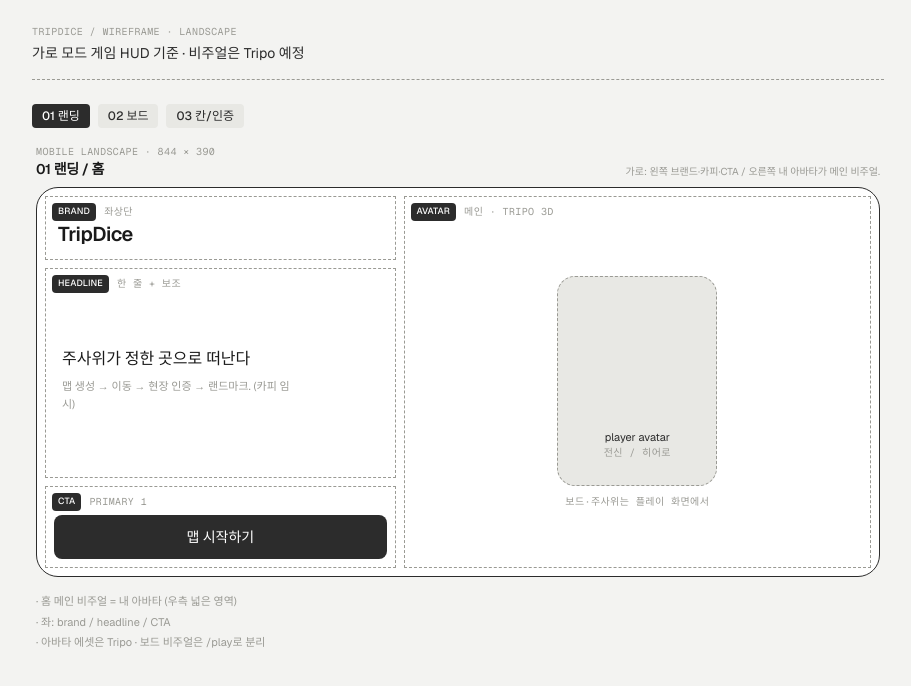
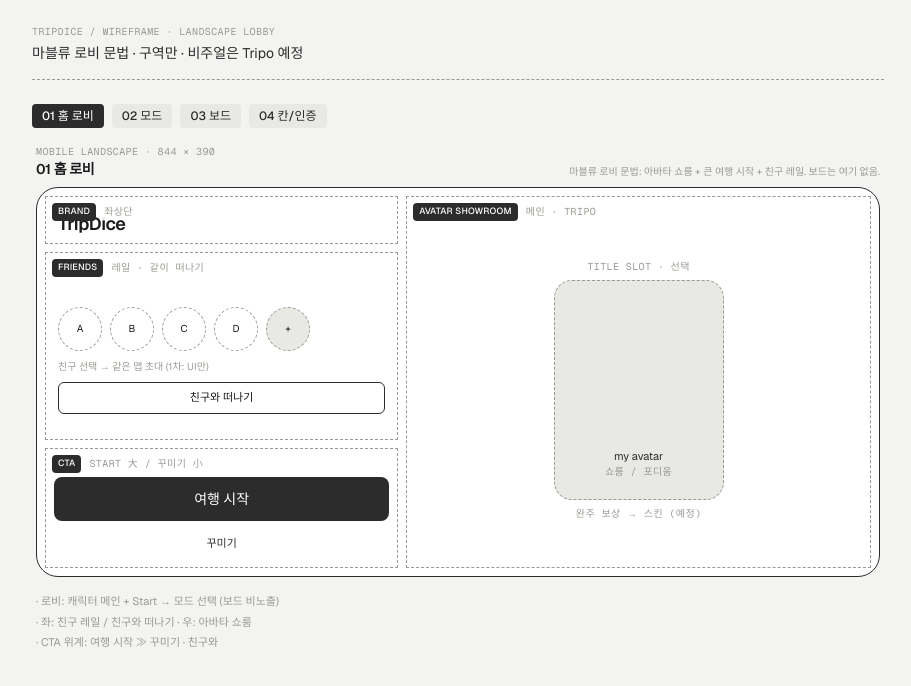
Before and after one commit to dudi199784-hash/tripdice, a Next.js app: page / in a window 1280 px wide. Shown: the top 686 px of the page, without its empty margins (182-1093 px from the left). Built offline with nearby package versions, Linux system fonts and the light colour scheme.

Commit message:
Refine lobby wireframe with friends rail and mode select.
Co-authored-by: Cursor <cursoragent@cursor.com>

```diff
--- a/src/app/layout.tsx
+++ b/src/app/layout.tsx
@@ -26,9 +26,9 @@ export default function RootLayout({ children }: LayoutProps<"/">) {
       <body className="flex min-h-full flex-col">
         <div className="mx-auto w-full max-w-[900px] flex-1 px-4 py-6 sm:px-6">
           <header className="mb-6 border-b border-dashed border-[var(--wire)] pb-4">
-            <p className="wire-label">tripdice / wireframe · landscape</p>
+            <p className="wire-label">tripdice / wireframe · landscape lobby</p>
             <p className="mt-1 text-sm text-[var(--wire-strong)]">
-              가로 모드 게임 HUD 기준 · 비주얼은 Tripo 예정
+              마블류 로비 문법 · 구역만 · 비주얼은 Tripo 예정
             </p>
           </header>
           {children}
--- /dev/null
+++ b/src/app/mode/page.tsx
@@ -0,0 +1,73 @@
+import Link from "next/link";
+import { PhoneFrame, Region, SketchNav, SpecList } from "@/components/sketch";
+
+const regions = ["서울", "경기", "강원", "충청", "전라", "경상", "제주", "인천"];
+
+export default function ModePage() {
+  return (
+    <>
+      <SketchNav current="/mode" />
+      <PhoneFrame
+        title="02 모드 선택"
+        note="1차: 국내만. 국내 전체 or 8도 다중선택 → 맵 생성."
+      >
+        <div className="flex min-h-0 flex-1 flex-col gap-2 p-2">
+          <div className="flex shrink-0 items-center justify-between gap-2">
+            <Region label="nav" spec="뒤로" className="flex h-10 w-24 items-center justify-center">
+              <Link href="/" className="mt-2 text-[11px]">
+                ← 로비
+              </Link>
+            </Region>
+            <Region label="scope" spec="1차 국내" className="flex h-10 flex-1 items-center justify-center">
+              <p className="mt-2 text-xs font-medium">국내 여행</p>
+            </Region>
+          </div>
+
+          <div className="grid min-h-0 flex-1 grid-cols-2 gap-2">
+            <Region label="option A" spec="한 방" className="flex min-h-0 flex-col p-3 pt-8">
+              <p className="text-sm font-semibold">국내 전체</p>
+              <p className="mt-1 flex-1 text-[11px] leading-relaxed text-[var(--wire)]">
+                전국 랜덤 범위. 빠르고 넓은 탐험.
+              </p>
+              <Link
+                href="/play"
+                className="mt-2 flex h-10 items-center justify-center rounded-lg bg-[var(--wire-strong)] text-xs font-medium text-white"
+              >
+                맵 생성
+              </Link>
+            </Region>
+
+            <Region label="option B" spec="다중선택" className="flex min-h-0 flex-col p-3 pt-8">
+              <p className="text-sm font-semibold">지역 고르기</p>
+              <p className="mt-1 text-[10px] text-[var(--wire)]">8도 · 여러 개 선택 가능</p>
+              <div className="mt-2 grid flex-1 grid-cols-4 gap-1 content-start">
+                {regions.map((r) => (
+                  <div
+                    key={r}
+                    className="flex h-8 items-center justify-center rounded border border-dashed border-[var(--wire)] text-[10px]"
+                  >
+                    {r}
+                  </div>
+                ))}
+              </div>
+              <Link
+                href="/play"
+                className="mt-2 flex h-10 items-center justify-center rounded-lg border border-[var(--wire-strong)] text-xs font-medium"
+              >
+                선택 후 맵 생성
+              </Link>
+            </Region>
+          </div>
+        </div>
+      </PhoneFrame>
+
+      <SpecList
+        items={[
+          "홈 Start → 이 화면 → 맵 생성 → /play",
+          "해외/기타 모드는 잠금·이후",
+          "친구와 떠나기도 같은 모드 선택 후 맵 시드 공유(예정)",
+        ]}
+      />
+    </>
+  );
+}
--- a/src/app/page.tsx
+++ b/src/app/page.tsx
@@ -1,51 +1,77 @@
 import Link from "next/link";
 import { PhoneFrame, Region, SketchNav, SpecList } from "@/components/sketch";
+
+const friends = ["A", "B", "C", "D", "+"];
 
 export default function Home() {
   return (
     <>
       <SketchNav current="/" />
       <PhoneFrame
-        title="01 랜딩 / 홈"
-        note="가로: 왼쪽 브랜드·카피·CTA / 오른쪽 내 아바타가 메인 비주얼."
+        title="01 홈 로비"
+        note="마블류 로비 문법: 아바타 쇼룸 + 큰 여행 시작 + 친구 레일. 보드는 여기 없음."
       >
-        <div className="grid min-h-0 flex-1 grid-cols-[0.9fr_1.2fr] gap-2 p-2">
+        <div className="grid min-h-0 flex-1 grid-cols-[0.95fr_1.25fr] gap-2 p-2">
           <div className="flex min-h-0 flex-col gap-2">
-            <Region label="brand" spec="좌상단" className="flex h-[64px] shrink-0 items-center px-3">
-              <p className="mt-3 text-xl font-semibold tracking-tight">TripDice</p>
+            <Region label="brand" spec="좌상단" className="flex h-[48px] shrink-0 items-center px-3">
+              <p className="mt-2 text-lg font-semibold tracking-tight">TripDice</p>
             </Region>
 
             <Region
-              label="headline"
-              spec="한 줄 + 보조"
-              className="flex min-h-0 flex-1 flex-col justify-center px-4"
+              label="friends"
+              spec="레일 · 같이 떠나기"
+              className="flex min-h-0 flex-1 flex-col justify-center px-2 pt-2"
             >
-              <p className="mt-4 text-base font-medium leading-snug">주사위가 정한 곳으로 떠난다</p>
-              <p className="mt-2 max-w-[240px] text-[11px] leading-relaxed text-[var(--wire)]">
-                맵 생성 → 이동 → 현장 인증 → 랜드마크. (카피 임시)
+              <div className="mt-5 flex items-center gap-2 overflow-hidden px-1">
+                {friends.map((f) => (
+                  <div
+                    key={f}
+                    className={`flex h-11 w-11 shrink-0 items-center justify-center rounded-full border border-dashed border-[var(--wire)] text-[10px] ${
+                      f === "+" ? "bg-[var(--wire-muted)]" : ""
+                    }`}
+                  >
+                    {f === "+" ? "+" : f}
+                  </div>
+                ))}
+              </div>
+              <p className="mt-2 px-1 text-[10px] text-[var(--wire)]">
+                친구 선택 → 같은 맵 초대 (1차: UI만)
               </p>
+              <button
+                type="button"
+                className="mx-1 mt-2 flex h-8 items-center justify-center rounded-md border border-[var(--wire-strong)] text-[11px]"
+              >
+                친구와 떠나기
+              </button>
             </Region>
 
-            <Region label="cta" spec="primary 1" className="shrink-0 p-2 pt-7">
+            <Region label="cta" spec="Start 大 / 꾸미기 小" className="shrink-0 space-y-1.5 p-2 pt-7">
               <Link
-                href="/play"
+                href="/mode"
                 className="flex h-11 items-center justify-center rounded-lg bg-[var(--wire-strong)] text-sm font-medium text-white"
               >
-                맵 시작하기
+                여행 시작
               </Link>
+              <button
+                type="button"
+                className="flex h-8 w-full items-center justify-center rounded-md text-[11px] text-[var(--wire-strong)] underline-offset-2"
+              >
+                꾸미기
+              </button>
             </Region>
           </div>
 
-          <Region label="avatar" spec="메인 · Tripo 3D" className="min-h-0">
-            <div className="flex h-full flex-col items-center justify-center gap-2 px-3">
-              <div className="mt-5 flex h-[210px] w-[160px] items-end justify-center rounded-[18px] border border-dashed border-[var(--wire)] bg-[var(--wire-muted)]">
-                <p className="mb-6 text-center text-[11px] leading-snug text-[var(--wire-strong)]">
-                  player avatar
+          <Region label="avatar showroom" spec="메인 · Tripo" className="min-h-0">
+            <div className="flex h-full flex-col items-center justify-center gap-1.5 px-3">
+              <p className="wire-label mt-4">title slot · 선택</p>
+              <div className="flex h-[220px] w-[170px] items-end justify-center rounded-[18px] border border-dashed border-[var(--wire)] bg-[var(--wire-muted)]">
+                <p className="mb-5 text-center text-[11px] leading-snug text-[var(--wire-strong)]">
+                  my avatar
                   <br />
-                  <span className="wire-label normal-case tracking-normal">전신 / 히어로</span>
+                  <span className="wire-label normal-case tracking-normal">쇼룸 / 포디움</span>
                 </p>
               </div>
-              <p className="wire-label normal-case tracking-normal">보드·주사위는 플레이 화면에서</p>
+              <p className="wire-label normal-case tracking-normal">완주 보상 → 스킨 (예정)</p>
             </div>
           </Region>
         </div>
@@ -53,9 +79,9 @@ export default function Home() {
 
       <SpecList
         items={[
-          "홈 메인 비주얼 = 내 아바타 (우측 넓은 영역)",
-          "좌: brand / headline / CTA",
-          "아바타 에셋은 Tripo · 보드 비주얼은 /play로 분리",
+          "로비: 캐릭터 메인 + Start → 모드 선택 (보드 비노출)",
+          "좌: 친구 레일 / 친구와 떠나기 · 우: 아바타 쇼룸",
+          "CTA 위계: 여행 시작 ≫ 꾸미기 · 친구와",
         ]}
       />
     </>
--- a/src/app/play/page.tsx
+++ b/src/app/play/page.tsx
@@ -8,7 +8,7 @@ export default function PlayPage() {
     <>
       <SketchNav current="/play" />
       <PhoneFrame
-        title="02 보드 플레이"
+        title="03 보드 플레이"
         note="가로 게임 레이아웃: 맵이 좌측 넓게, 우측 HUD(상태·요약·주사위)."
       >
         <div className="grid min-h-0 flex-1 grid-cols-[1.35fr_0.85fr] gap-2 p-2">
--- a/src/app/tile/page.tsx
+++ b/src/app/tile/page.tsx
@@ -6,7 +6,7 @@ export default function TilePage() {
     <>
       <SketchNav current="/tile" />
       <PhoneFrame
-        title="03 칸 상세 · 인증"
+        title="04 칸 상세 · 인증"
         note="가로: 왼쪽 랜드마크/사진, 오른쪽 지명·설명·인증/스킵."
       >
         <div className="grid min-h-0 flex-1 grid-cols-[1fr_1.1fr] gap-2 p-2">
--- a/src/components/sketch.tsx
+++ b/src/components/sketch.tsx
@@ -1,12 +1,15 @@
 import Link from "next/link";
 
 const links = [
-  { href: "/", label: "01 랜딩" },
-  { href: "/play", label: "02 보드" },
-  { href: "/tile", label: "03 칸/인증" },
+  { href: "/", label: "01 홈 로비" },
+  { href: "/mode", label: "02 모드" },
+  { href: "/play", label: "03 보드" },
+  { href: "/tile", label: "04 칸/인증" },
 ] as const;
 
-export function SketchNav({ current }: { current: (typeof links)[number]["href"] }) {
+export type SketchPath = (typeof links)[number]["href"];
+
+export function SketchNav({ current }: { current: SketchPath }) {
   return (
     <nav className="mb-4 flex flex-wrap gap-2">
       {links.map((link) => {
```
